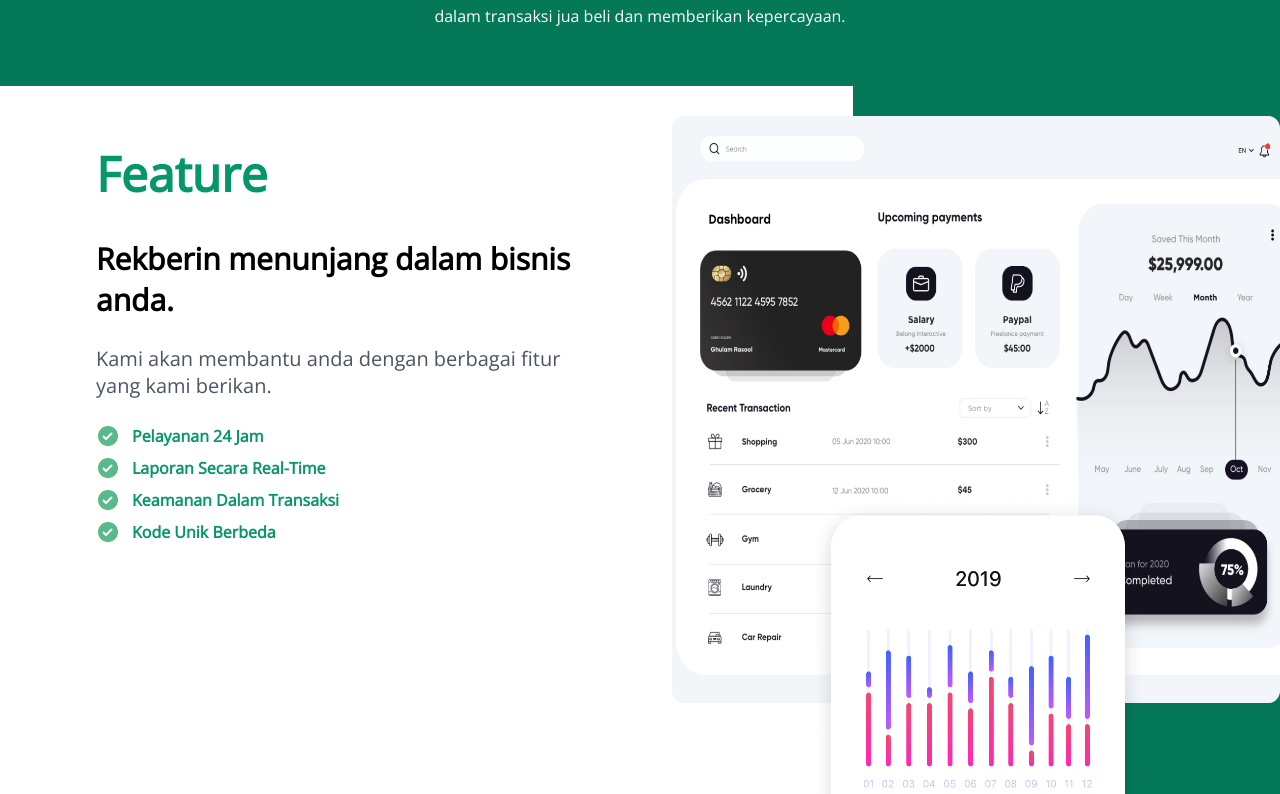
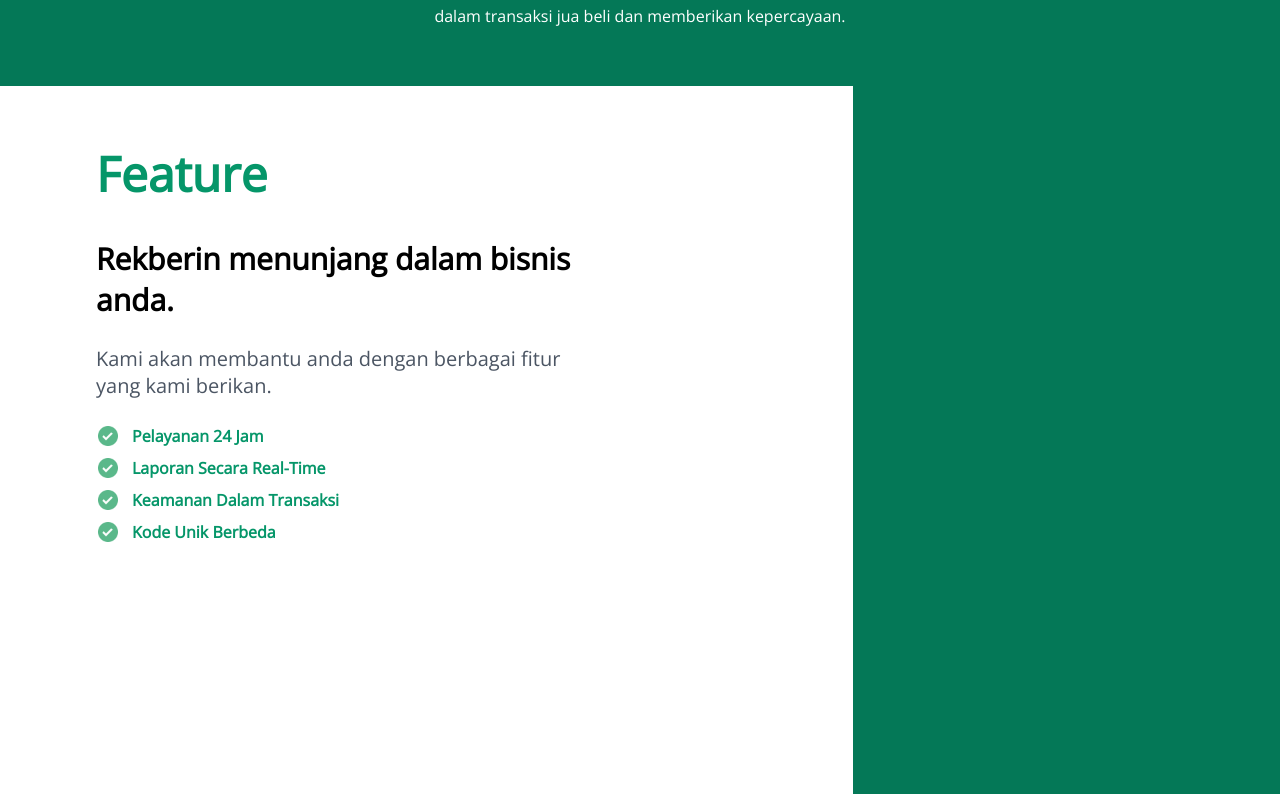
Before and after one commit to ferdianarid/rekberin-apps, a Vue app: page / in a window 1280 px wide. Shown: the part 1166-1960 px from the top of the page. Built offline with nearby package versions, Linux system fonts and the light colour scheme.

Commit message:
update homepage

```diff
--- a/src/pages/Homepage.vue
+++ b/src/pages/Homepage.vue
@@ -82,7 +82,6 @@
               <!-- Feature Images -->
               <div class="featureImage md:w-1/2 bg-green-700">
               <div class="whitespace w-full md:w-1/3 md:bg-white"></div>
-                     <img class="md:pl-8" src="../assets/images/transaction.png" alt="transaction">
               </div>
        </div>
 
```
